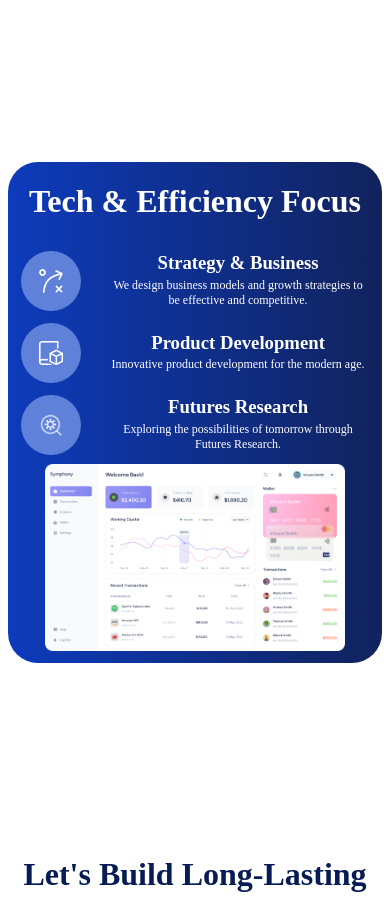
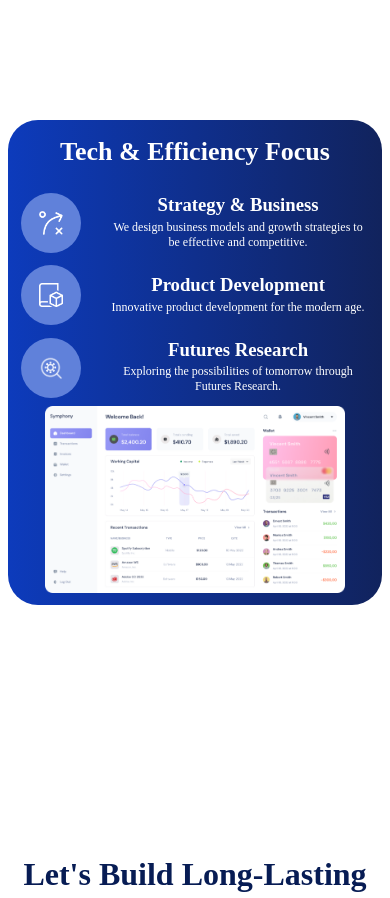
Before and after one commit to 30saharsh/SpeedoMass, a Next.js app: page /services in a window 390 px wide. Shown: the part 2280-3178 px from the top of the page. Built offline with nearby package versions, Linux system fonts and the light colour scheme.

Commit message:
Service Page Section Restored

```diff
--- a/components/Services.module.css
+++ b/components/Services.module.css
@@ -390,6 +390,8 @@ border: 1px solid silver;
     align-items: center;
     justify-content: center;
     flex-direction: column;
+    margin-top: -190px;
+    margin-bottom: -90px;
   }
   .page3techleft{
     width: 100%;
@@ -398,6 +400,9 @@ border: 1px solid silver;
   .page3techleftdown{
     width: 100%;
     /* background-color: yellow; */
+  }
+  .page3techleft h1{
+    font-size: 26px;
   }
   .techinfo{
     /* background-color: red; */
@@ -473,4 +478,5 @@ border: 1px solid silver;
     width: 230px;
     margin-left: 10px;
   }
+
 }
```
